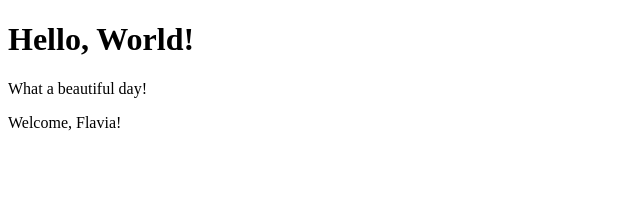
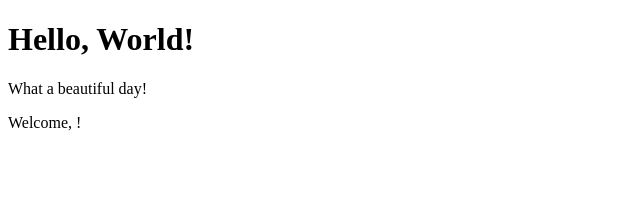
Before and after one commit to FlaviaSo/react-exercises, a React (Create React App) app: page / in a window 1280 px wide. Shown: the top 204 px of the page, without its empty margins (0-640 px from the left). Built offline with nearby package versions, Linux system fonts and the light colour scheme.

Commit message:
props-02

```diff
--- a/src/App.js
+++ b/src/App.js
@@ -7,15 +7,16 @@ export class App extends React.Component{
         return (
             <div>
                 <Hello />
-                <Welcome name="Flavia"/>
-            </div>)
+                <Welcome name={""} />
+            </div>
+            )
     }
 
 }
 
 
-//-08
+//Component-08
 /* Il componente "Hello può essere riutilizzato più volte nella componente "App", verrà renderizzato ogni volta. */
 
-//-09
+//Component-09
 /* Se inserisco il componente "Message" all'interno del componente "App", il terminale mi da un errore.*/
--- a/src/hello.js
+++ b/src/hello.js
@@ -4,8 +4,8 @@ import {Message} from './Message'
 
 export class Hello extends React.Component {
     render() {
-        //component-06
-        /*
+        /*component-06
+
         return (
             <>
                 <h1>Hello, World!</h1>
```
